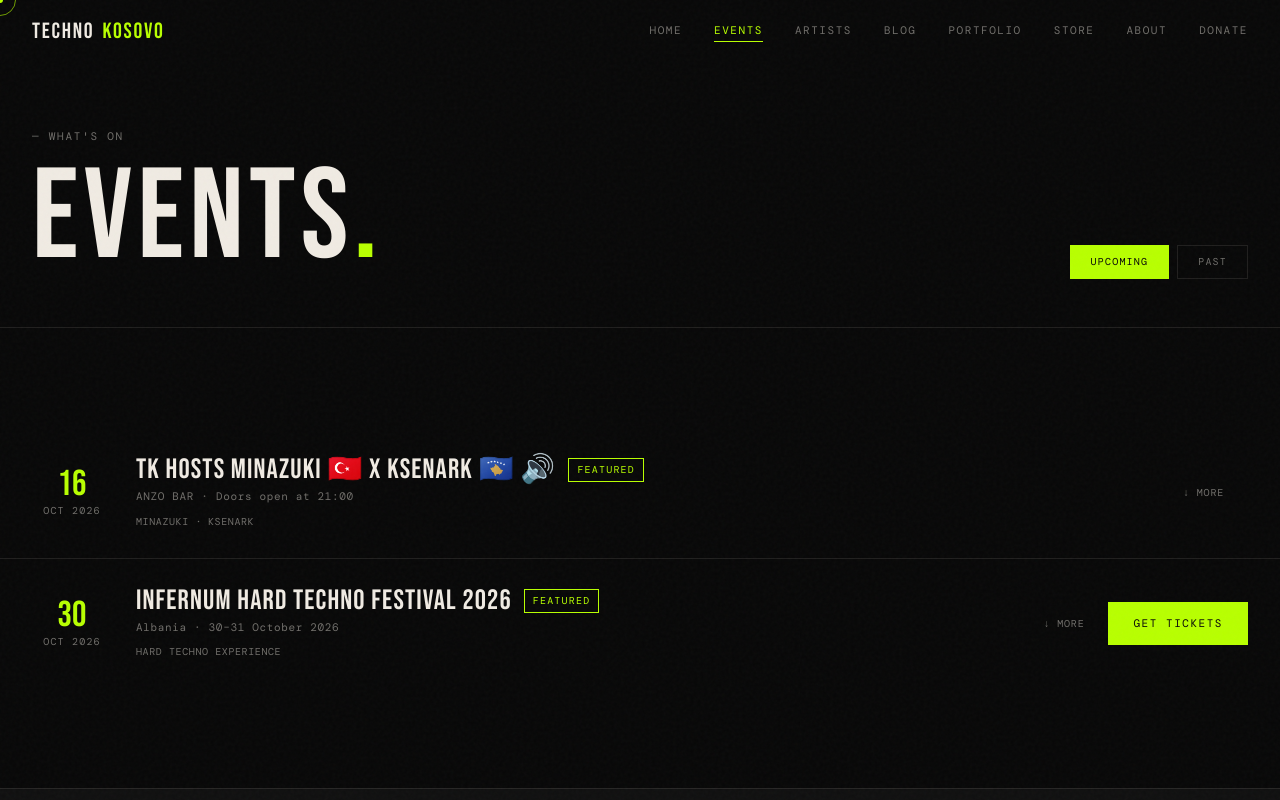
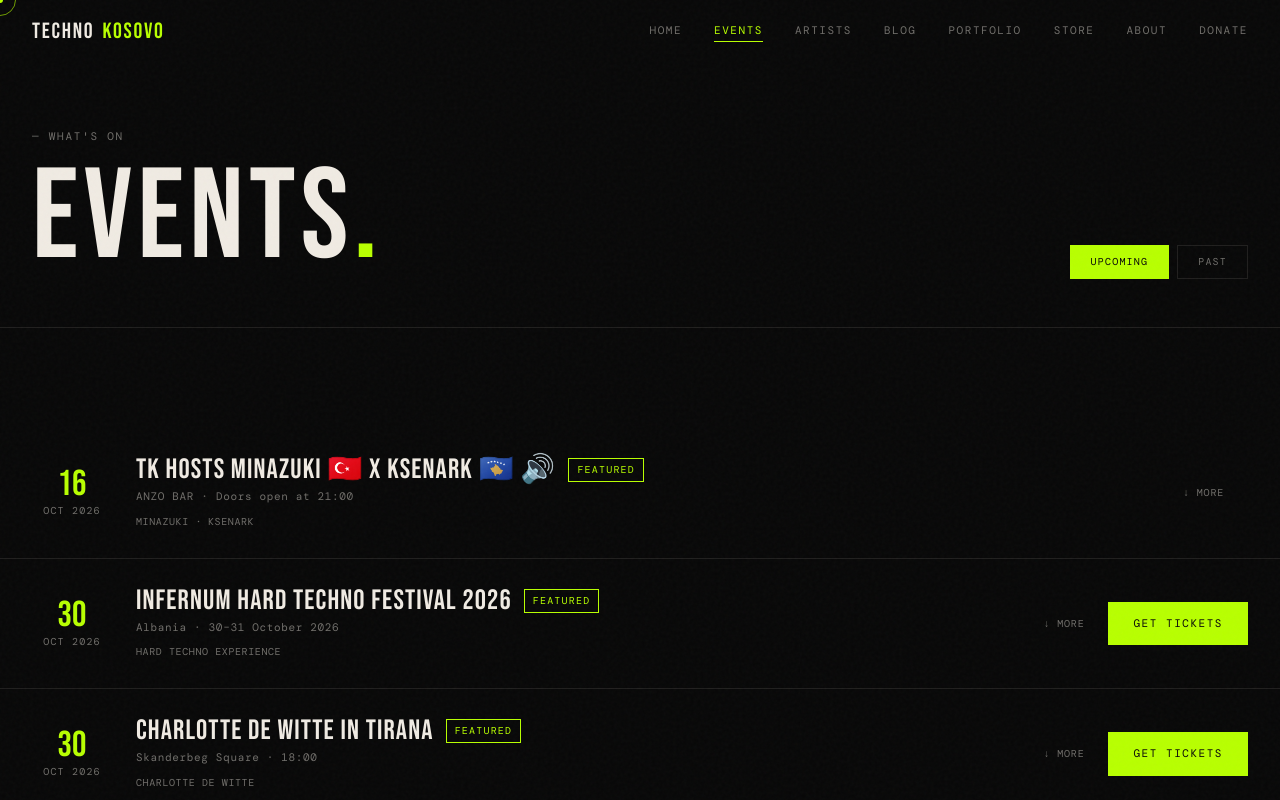
Before and after one commit to eronbegiqi/Techno-kosova-website, a React (Vite) app: page /events in a window 1280 px wide. Shown: the top 800 px of the page. Built offline with nearby package versions, Linux system fonts and the light colour scheme; a web font is replaced by a local one.

Commit message:
Charlotte De Witte

```diff
--- a/src/data.js
+++ b/src/data.js
@@ -866,4 +866,21 @@ On a heavenly location situated at the peak of Golesh, KISSMET x NXT LVL N'MAJE
     featured: true,
     posterColor: '#aa1100',
   },
+  {
+    id: 'charlotte-de-witte-in-tirana-2026',
+    title: 'CHARLOTTE DE WITTE IN TIRANA',
+    subtitle: 'The world’s No.1 techno DJ',
+    date: '2026-10-30',
+    time: '18:00',
+    venue: 'Skanderbeg Square',
+    address: 'Tirana, Albania',
+    lineup: ['Charlotte de Witte'],
+    description: 'On October 30, Tirana welcomes Charlotte de Witte for a night of massive production and high-energy techno at Skanderbeg Square. Secure your ticket through the event page.',
+    ticketLink: 'https://gowild.al/event/charlotte-de-witte-in-tirana',
+    image: 'https://gowild.al//storage/events/October2026/KUYrP96nWHhdK4KkPqX1-medium.png',
+    price: 'See ticket page',
+    soldOut: false,
+    featured: true,
+    posterColor: '#111111',
+  },
 ]
```
